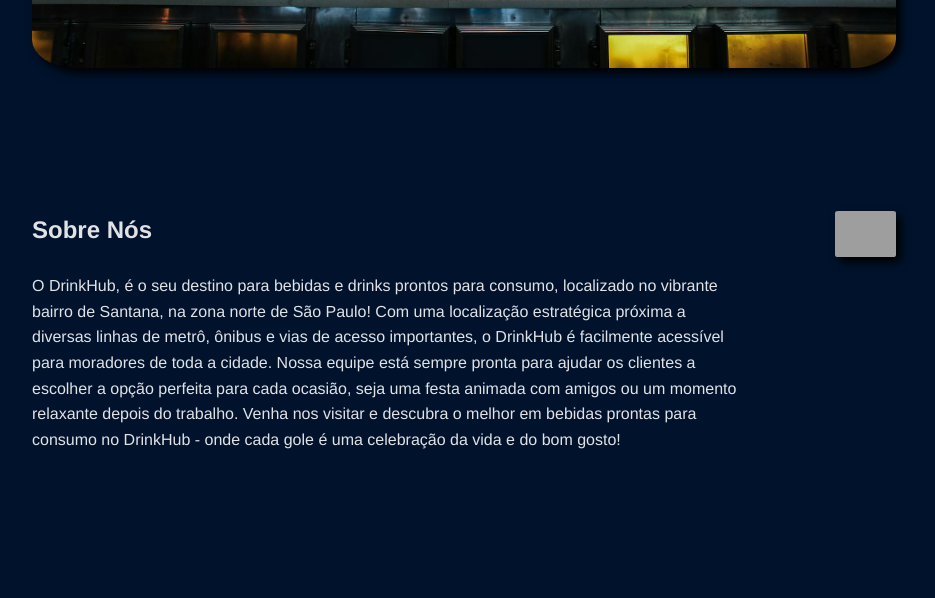
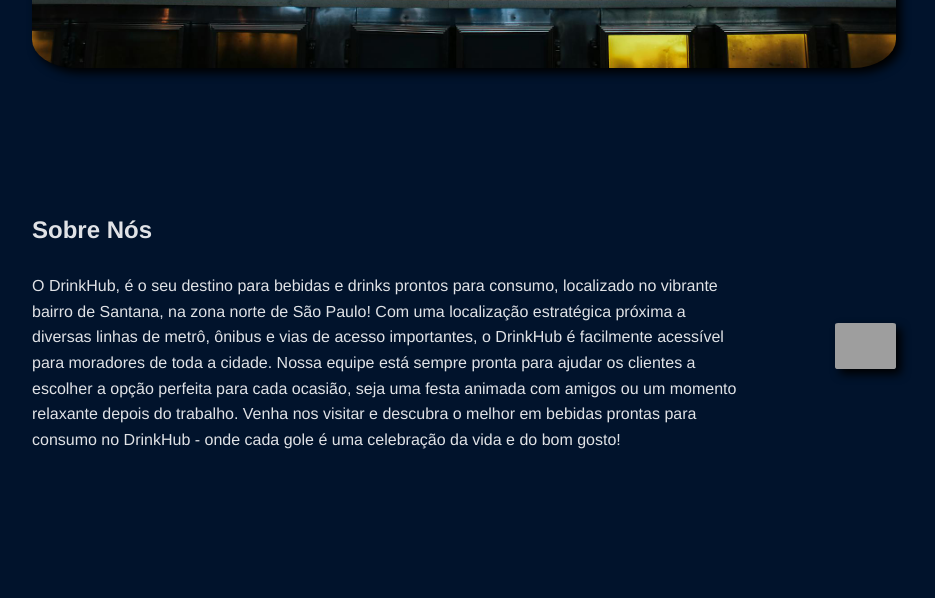
Before and after one commit to Fabiiano/projeto_DrinHub_Uni9, a plain HTML site: page index.html in a window 1280 px wide. Shown: the part 807-1405 px from the top of the page, without its empty margins (176-1111 px from the left). Drawn offline with nearby package versions, Linux system fonts and the light colour scheme; grey boxes are pictures that could not be loaded.

Commit message:
Update style.css

```diff
--- a/css/style.css
+++ b/css/style.css
@@ -113,9 +113,9 @@ a:hover {
 
 #about {
   display: flex;
-  align-items: flex-start; /* Alinhar itens verticalmente */
-  justify-content: space-between; /* Distribuir espaço entre os itens */
-  padding: 80px 0; /* Espaçamento interno superior e inferior */
+  align-items: center;
+  justify-content: space-between;
+  padding: 80px 0;
 
   .text{
     text-align:  left;
```
